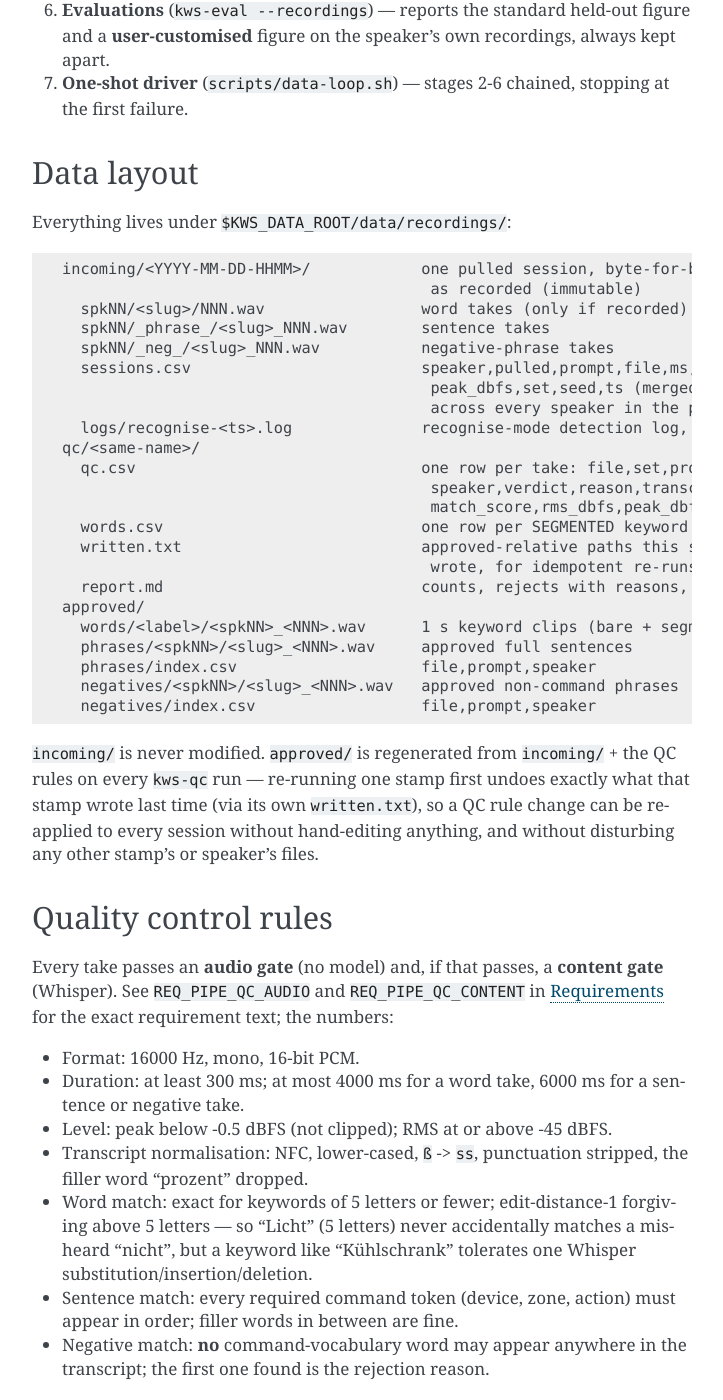
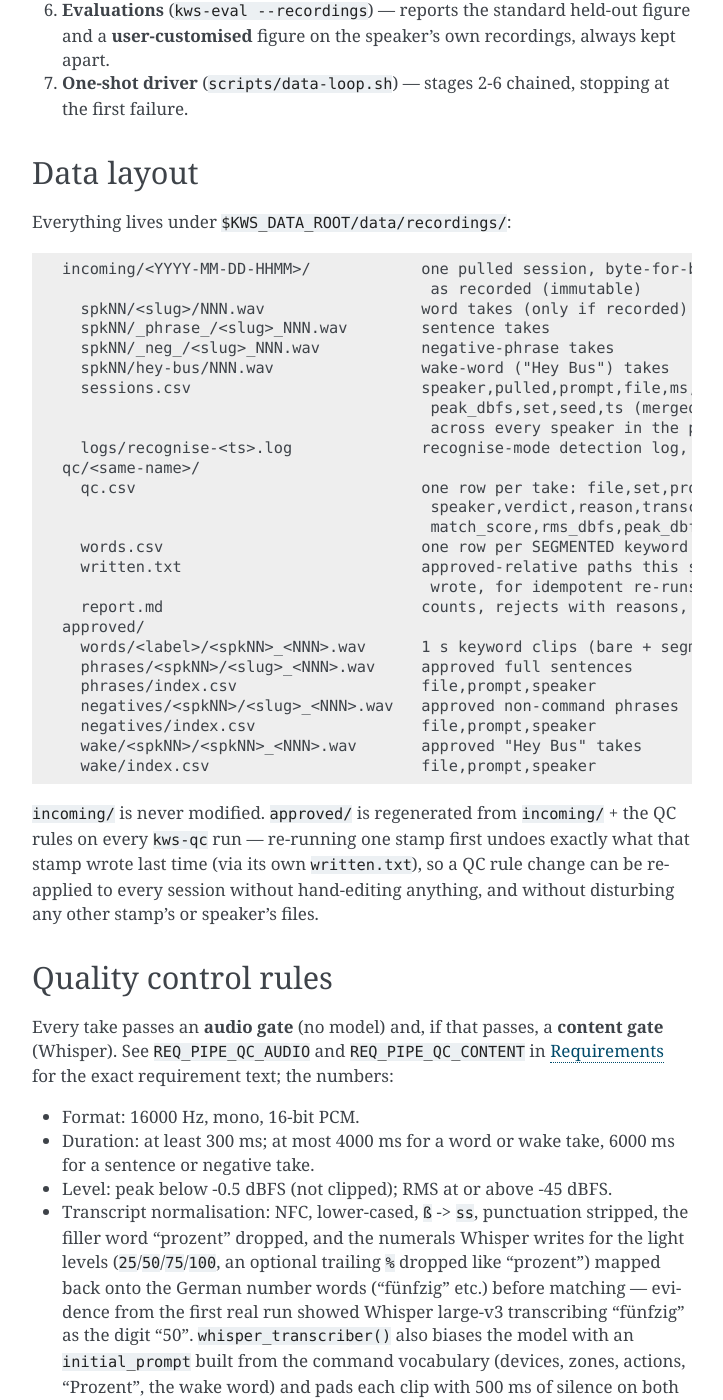
Before and after one commit to ckeller42/kws-de, a Sphinx documentation site: the page built from docs/sphinx/pipeline.rst, in a window 1280 px wide and 1400 px high, scrolled down 705 px. Shown: the whole window, without its empty margins (388-1111 px from the left). Built offline with Sphinx 7.4.7, drawn with Linux system fonts in a browser that asks for light colours; some of the changed text lies outside the part shown.

Commit message:
docs(pipeline): numerals, vocabulary prompt, glued tokens, wake set
Document the Task 8 QC changes: the numeral-to-word mapping, the
vocabulary initial_prompt + 500ms padding, the glued-token/order
sentence-and-word matching, the 2-letter negative-keyword refinement,
and the new `wake` set and its approved/ tree.

Co-Authored-By: Claude Fable 5.1 <noreply@anthropic.com>
Claude-Session: https://claude.ai/code/session_016YVjMuh5AT7hGvYf4EtfUM

```diff
--- a/docs/sphinx/pipeline.rst
+++ b/docs/sphinx/pipeline.rst
@@ -46,6 +46,7 @@ Everything lives under ``$KWS_DATA_ROOT/data/recordings/``:
      spkNN/<slug>/NNN.wav                 word takes (only if recorded)
      spkNN/_phrase_/<slug>_NNN.wav        sentence takes
      spkNN/_neg_/<slug>_NNN.wav           negative-phrase takes
+     spkNN/hey-bus/NNN.wav                wake-word ("Hey Bus") takes
      sessions.csv                         speaker,pulled,prompt,file,ms,
                                            peak_dbfs,set,seed,ts (merged
                                            across every speaker in the pull)
@@ -64,6 +65,8 @@ Everything lives under ``$KWS_DATA_ROOT/data/recordings/``:
      phrases/index.csv                    file,prompt,speaker
      negatives/<spkNN>/<slug>_<NNN>.wav   approved non-command phrases
      negatives/index.csv                  file,prompt,speaker
+     wake/<spkNN>/<spkNN>_<NNN>.wav       approved "Hey Bus" takes
+     wake/index.csv                       file,prompt,speaker
 
 ``incoming/`` is never modified. ``approved/`` is regenerated from
 ``incoming/`` + the QC rules on every ``kws-qc`` run — re-running one
@@ -81,19 +84,40 @@ Every take passes an **audio gate** (no model) and, if that passes, a
 text; the numbers:
 
 - Format: 16000 Hz, mono, 16-bit PCM.
-- Duration: at least 300 ms; at most 4000 ms for a word take, 6000 ms for a
-  sentence or negative take.
+- Duration: at least 300 ms; at most 4000 ms for a word or wake take,
+  6000 ms for a sentence or negative take.
 - Level: peak below -0.5 dBFS (not clipped); RMS at or above -45 dBFS.
 - Transcript normalisation: NFC, lower-cased, ``ß`` -> ``ss``, punctuation
-  stripped, the filler word "prozent" dropped.
-- Word match: exact for keywords of 5 letters or fewer; edit-distance-1
-  forgiving above 5 letters — so "Licht" (5 letters) never accidentally
-  matches a misheard "nicht", but a keyword like "Kühlschrank" tolerates one
-  Whisper substitution/insertion/deletion.
-- Sentence match: every required command token (device, zone, action) must
-  appear in order; filler words in between are fine.
+  stripped, the filler word "prozent" dropped, and the numerals Whisper
+  writes for the light levels (``25``/``50``/``75``/``100``, an optional
+  trailing ``%`` dropped like "prozent") mapped back onto the German number
+  words ("fünfzig" etc.) before matching — evidence from the first real run
+  showed Whisper large-v3 transcribing "fünfzig" as the digit "50".
+  ``whisper_transcriber()`` also biases the model with an ``initial_prompt``
+  built from the command vocabulary (devices, zones, actions, "Prozent",
+  the wake word) and pads each clip with 500 ms of silence on both sides
+  before transcribing (word timestamps are shifted back by the same amount
+  so segmentation stays correct).
+- Word and sentence match: required tokens are searched in order as
+  substrings of the whitespace-free transcript, so a keyword Whisper glues
+  to its neighbour (heard "Lichtdach" for prompt "Licht Dach") still
+  matches; edit-distance-1 fuzzy matching is restricted to tokens of more
+  than 5 letters, over a sliding window of the token's length ± 1 — so
+  "Licht" (5 letters) never fuzzy-matches a misheard "nicht", but a keyword
+  like "Kühlschrank" tolerates one Whisper substitution/insertion/deletion.
 - Negative match: **no** command-vocabulary word may appear anywhere in the
-  transcript; the first one found is the rejection reason.
+  transcript as a whole token, with one refinement: a 2-letter keyword
+  ("an", "zu") alone does not reject — it must appear at least twice, or be
+  3 letters or more — since a single one-letter-off hallucination of a
+  2-letter keyword (heard "An den fahren wir los" for "wann fahren wir
+  los") was a false reject in the first real run.
+- Wake match (the ``wake`` set, "Hey Bus" takes): the whitespace-free,
+  lower-cased transcript must match
+  ``(hey|hej|he|hei)(bus|buss|bos|boss)`` — loose enough for common
+  mishearings, tight enough that ordinary German sentences don't
+  accidentally match. Approved takes are written to
+  ``approved/wake/<spkNN>/<spkNN>_<NNN>.wav`` plus a ``wake/index.csv`` row,
+  idempotently per stamp like the other sets.
 
 A corrupt or unreadable WAV, or an exception from the transcriber, rejects
 that one row (``unreadable: …`` / ``error: …``) — it never aborts the
```
Also changed, not shown: docs/superpowers/specs/2026-09-02-recording-pipeline-design.md (+17 -9 lines).
